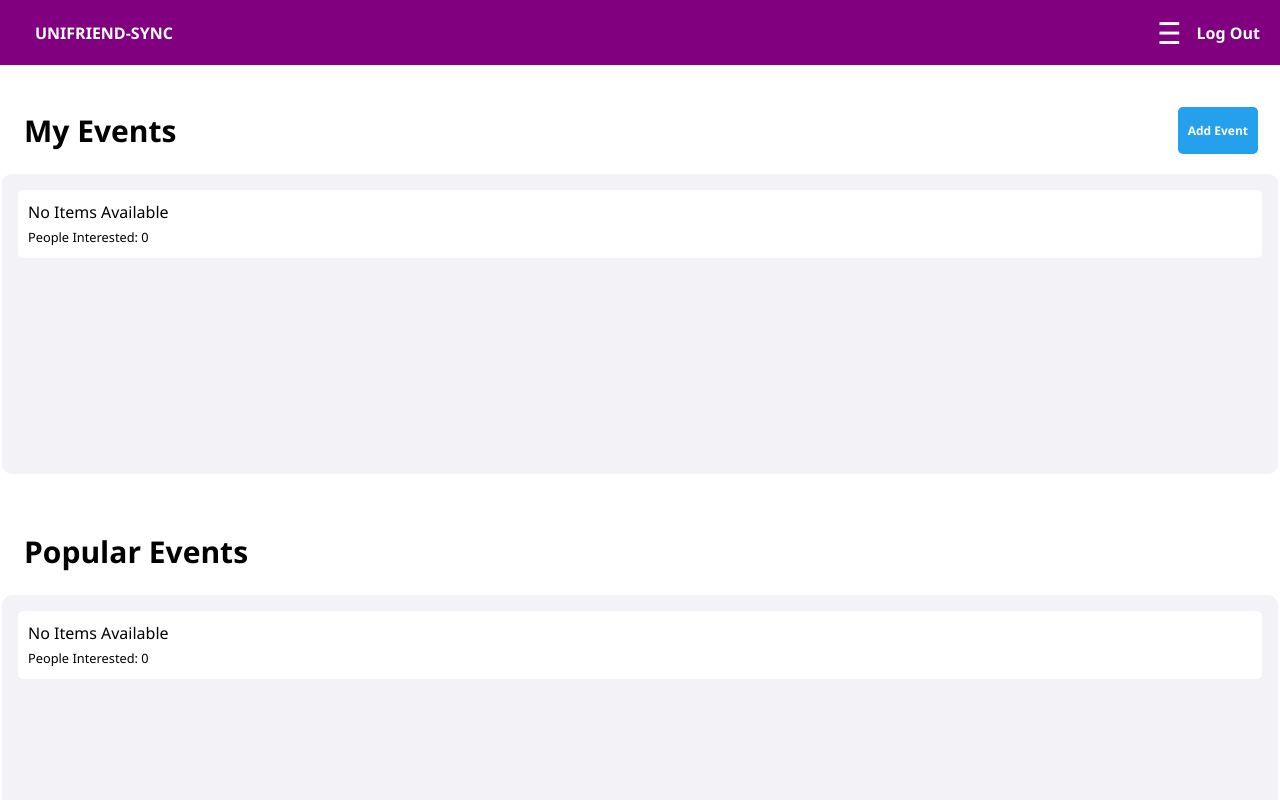
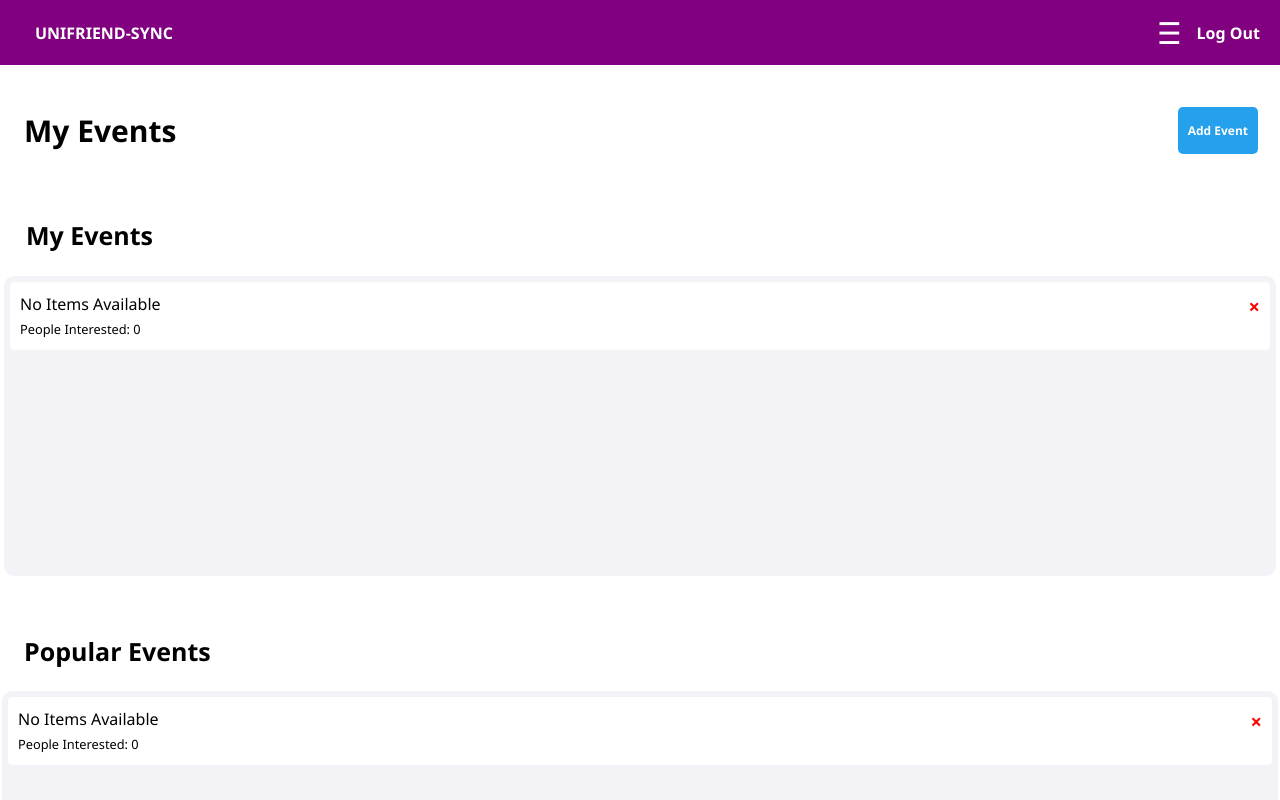
Before and after one commit to CSC-3380-Spring-2025/Team-20, a Next.js app in the folder frontend/: page / in a window 1280 px wide. Shown: the top 800 px of the page. Built offline with nearby package versions, Linux system fonts and the light colour scheme.

Commit message:
finalized delete button. reorganized folder structure

```diff
--- /dev/null
+++ b/frontend/src/app/EP-components/EventSection.tsx
@@ -0,0 +1,61 @@
+import { EventCardProps } from '../types/eventTypes'; // Import the correct type
+import DivContainer from './containers';
+import {headerStyle} from '../styles/eventstyle'
+
+const EventSection = ({
+  title,
+  events,
+  deleteEvent,
+}: {
+  title: string;
+  events: EventCardProps[];
+  deleteEvent: (index: number) => void;
+}) => (
+  <DivContainer padding="2px" width="100%" marginTop="10px">
+    <DivContainer display="flex" justifyContent="space-between" padding="40px 20px 10px 10px" width="100%">
+      <p style={headerStyle}>{title}</p>
+    </DivContainer>
+
+    <DivContainer width="100%" backgroundColor="#F2F2F7" marginTop="10px" borderRadius="10px" height="300px" overflowY="auto">
+      <DivContainer width="100%" padding="6px">
+        {events.map((event, index) => (
+          <DivContainer
+            key={index}
+            style={{
+              backgroundColor: 'white',
+              padding: '10px',
+              marginBottom: '10px',
+              borderRadius: '5px',
+              position: 'relative',
+            }}
+          >
+            {/* Delete Button (x) */}
+            <button
+              onClick={() => deleteEvent(index)}
+              style={{
+                position: 'absolute',
+                top: '10px',
+                right: '10px',
+                backgroundColor: 'transparent',
+                border: 'none',
+                color: '#ff0000',
+                fontSize: '20px',
+                fontWeight: 'bold',
+                cursor: 'pointer',
+                padding: '0',
+              }}
+            >
+              ×
+            </button>
+
+            <h1>{event.title}</h1>
+            <small>{event.totalInterested}</small>
+            <p>{event.description}</p>
+          </DivContainer>
+        ))}
+      </DivContainer>
+    </DivContainer>
+  </DivContainer>
+);
+
+export default EventSection;
--- a/frontend/src/app/EP-components/containers.tsx
+++ b/frontend/src/app/EP-components/containers.tsx
@@ -21,6 +21,7 @@ interface ContainerStyle {
   position?: 'relative' | 'absolute' | 'fixed' | 'static' | 'sticky';
   top?:string;
   overflowY?: 'auto' | 'scroll' | 'hidden' | 'visible';
+  style?: React.CSSProperties;
 
 }
 
@@ -48,6 +49,7 @@ const DivContainer: React.FC<DivContainerProps> = ({
   position,
   top,
   overflowY,
+  style,
 }) => {
   const containerStyle: React.CSSProperties = {
     backgroundColor,
@@ -68,6 +70,7 @@ const DivContainer: React.FC<DivContainerProps> = ({
     position,
     top,
     overflowY,
+    ...style,
   };
 
   return <div style={containerStyle}>{children}</div>;
--- a/frontend/src/app/EP-components/event_card.tsx
+++ /dev/null
@@ -1 +0,0 @@
-//Task week 4
--- /dev/null
+++ b/frontend/src/app/hooks/useEvents.ts
@@ -0,0 +1,31 @@
+import { useState } from 'react';
+import { Event } from '../types/eventTypes';
+
+const useEvents = () => {
+  const [events, setEvents] = useState<Event[]>([
+    { title: "No Items Available", description: "", totalInterested: "People Interested: 0" },
+  ]);
+
+  // Function to add a new event with random interest count
+  const addEvent = () => {
+    const newEvent = {
+      title: "New Event",
+      description: "Description for Event.",
+      totalInterested: `People Interested: ${Math.ceil(Math.random() * 10)}`, // Use totalInterested
+    };
+    setEvents((prevState) => [...prevState, newEvent]);
+  };
+
+  // Function to delete an event by its index
+  const deleteEvent = (index: number) => {
+    setEvents((prevState) => prevState.filter((_, i) => i !== index)); // Removes event at the given index
+  };
+
+  return {
+    events,
+    addEvent,
+    deleteEvent,
+  };
+};
+
+export default useEvents;
--- a/frontend/src/app/log-in/page.tsx
+++ /dev/null
@@ -1 +0,0 @@
-'use client'
--- a/frontend/src/app/page.tsx
+++ b/frontend/src/app/page.tsx
@@ -1,71 +1,15 @@
 'use client';
- //please change when actually working on page .. move directory as such
- //transfer container styling to components. proceed to add event form
+
 import Button from "../app/EP-components/button";
 import Header from "../app/EP-components/header";
 import DivContainer from "../app/EP-components/containers";
-import { useState } from "react";
+import EventSection from "../app/EP-components/EventSection";
+import { titleStyle, linkStyle} from "../app/styles/eventstyle";
+import useEvents from "../app/hooks/useEvents";
 import Link from "next/link";
 
-// Define types for events for better type safety
-interface Event {
-  title: string;
-  description: string;
-  total_interested: string;
-}
-
 export default function Home() {
-  const [events, setEvents] = useState<Event[]>([
-    { title: "No Items Available", description: "", total_interested: "People Interested: 0" },
-  ]);
-
-  // Function to add a new event with random interest count
-  const addEvent = () => {
-    const newEvent = {
-      title: "New Event",
-      description: "Description for Event.",
-      total_interested: `People Interested: ${Math.ceil(Math.random() * 10)}`, // Random number between 1 and 10
-    };
-    setEvents((prevState) => [...prevState, newEvent]); // Using functional update for state
-  };
-
-  // EventSection component that can be reused
-  const EventSection = ({ title }: { title: string }) => (
-    <DivContainer padding="2px" width="100%" marginTop="10px">
-      <DivContainer display="flex" justifyContent="space-between" padding="40px 20px 10px 10px" width="100%">
-        <p style={styles.Title1}>{title}</p>
-      </DivContainer>
-
-      <DivContainer
-        width="100%"
-        backgroundColor="#F2F2F7"
-        marginTop="10px"
-        borderRadius="10px"
-        height="300px"
-        overflowY="auto"
-        position="relative"
-      >
-        <DivContainer width="100%" padding="6px" position="absolute">
-          <DivContainer width="100%" padding="10px">
-            {events.map((event, index) => (
-              <DivContainer
-                key={index}
-                backgroundColor="white"
-                padding="10px"
-                marginBottom="20px"
-                borderRadius="5px"
-                width="100%"
-              >
-                <h1>{event.title}</h1>
-                <small>{event.total_interested}</small>
-                <p>{event.description}</p>
-              </DivContainer>
-            ))}
-          </DivContainer>
-        </DivContainer>
-      </DivContainer>
-    </DivContainer>
-  );
+  const { events, addEvent, deleteEvent } = useEvents();
 
   return (
     <main>
@@ -73,8 +17,7 @@ export default function Home() {
 
       <DivContainer padding="2px" width="100%">
         <DivContainer display="flex" justifyContent="space-between" padding="40px 20px 10px 10px" width="100%">
-          <p style={styles.Title1}>My Events</p>
-          {/** This button is currently placeholded as an automatic event adding. will be used later next week for actual form adding */}
+          <p style={titleStyle}>My Events</p>
           <Button
             backgroundColor="#24a0ed"
             color="white"
@@ -88,49 +31,14 @@ export default function Home() {
           </Button>
         </DivContainer>
 
-        <DivContainer
-          width="100%"
-          backgroundColor="#F2F2F7"
-          marginTop="10px"
-          borderRadius="10px"
-          height="300px"
-          overflowY="auto"
-          position="relative"
-        >
-          <DivContainer width="100%" padding="6px" position="absolute">
-            <DivContainer width="100%" padding="10px">
-              {events.map((event, index) => (
-                <DivContainer
-                  key={index}
-                  backgroundColor="white"
-                  padding="10px"
-                  marginBottom="10px"
-                  borderRadius="5px"
-                  width="100%"
-                >
-                  <h1>{event.title}</h1>
-                  <small>{event.total_interested}</small>
-                  <p>{event.description}</p>
-                </DivContainer>
-              ))}
-            </DivContainer>
-          </DivContainer>
-        </DivContainer>
+        <EventSection title="My Events" events={events} deleteEvent={deleteEvent} />
       </DivContainer>
 
-      <EventSection title="Popular Events" />
+      <EventSection title="Popular Events" events={events} deleteEvent={deleteEvent} />
 
       <Link href="/EVENTLSU">
-        <p style={{ ...styles.Title1, marginTop: "50px" }}>Leaving LSU?</p>
+        <p style={linkStyle}>Leaving LSU?</p>
       </Link>
     </main>
   );
 }
-
-const styles = {
-  Title1: {
-    fontSize: "30px",
-    padding: "1px 12px",
-    fontWeight: "bold",
-  },
-};
--- /dev/null
+++ b/frontend/src/app/styles/eventstyle.ts
@@ -0,0 +1,32 @@
+// Shared styles can be placed here as simple JavaScript/TypeScript objects
+
+export const titleStyle = {
+    fontSize: '30px',
+    padding: '1px 12px',
+    fontWeight: 'bold',
+  };
+
+  export const linkStyle = {
+    fontSize: '30px',
+    marginTop: '50px',
+    color: '#0070f3',
+    textDecoration: 'underline',
+    padding: '1px 12px',
+    fontWeight: 'bold',
+  };
+
+  export const headerStyle = {
+    fontSize: '25px',
+    padding: '1px 12px',
+    fontWeight: 'bold',
+
+  }
+
+  export const buttonStyle = {
+    backgroundColor: '#24a0ed',
+    color: 'white',
+    fontSize: '12px',
+    padding: '2px 10px',
+    borderRadius: '5px',
+    fontWeight: 'bold',
+  };
--- /dev/null
+++ b/frontend/src/app/types/eventTypes.ts
@@ -0,0 +1,11 @@
+export interface EventCardProps {
+  title: string;
+  description: string;
+  totalInterested: string;
+}
+
+export interface Event {
+  title: string;
+  description: string;
+  totalInterested: string;
+}
```
Also changed, not shown: frontend/src/app/EP-components/eventCard.tsx (added, +27 -0 lines), frontend/src/app/sign-in/page.tsx (deleted).
